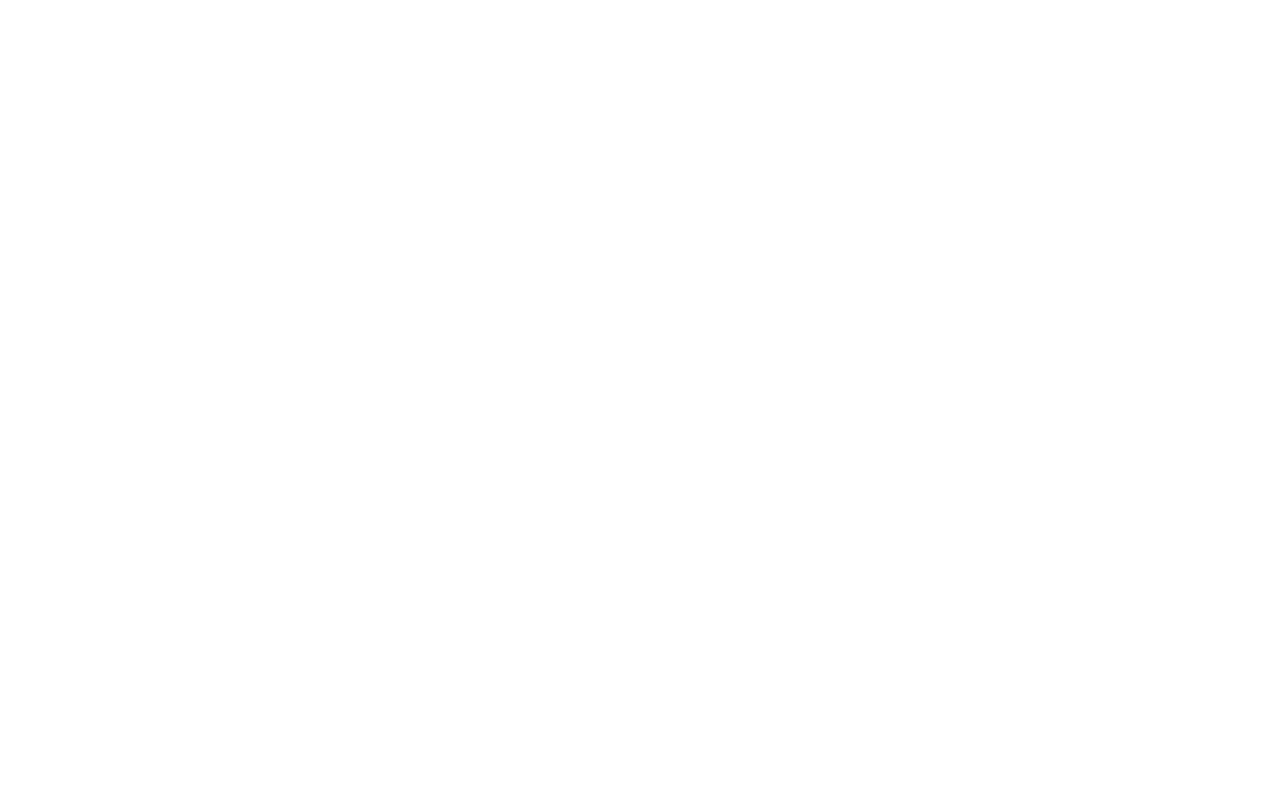
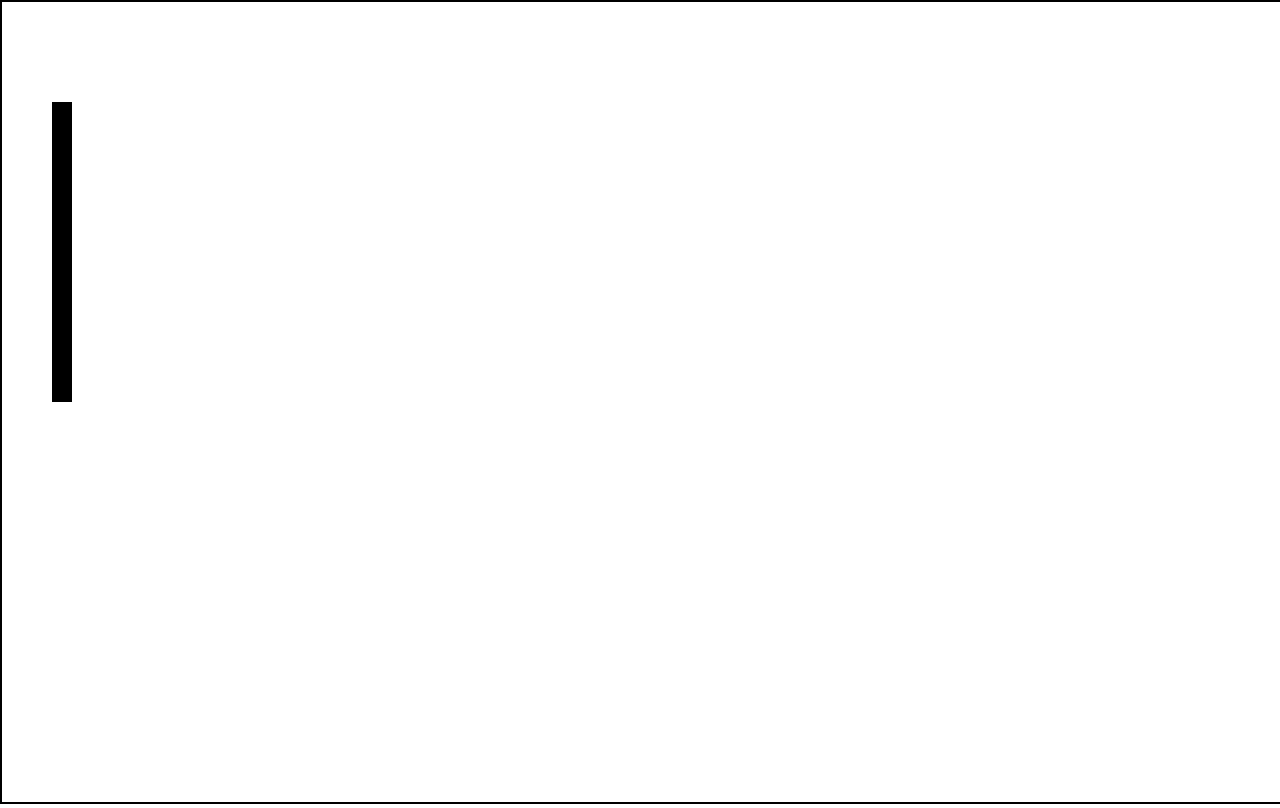
Before and after one commit to AdrianNiewiadomski/edytor-graficzny-z-Canvas, a plain HTML site: page index.html in a window 1280 px wide. Drawn offline with Linux system fonts and the light colour scheme.

Commit message:
function resizeCanvas has been added. Rectangle has been added to the canvas.

```diff
--- a/canvas.js
+++ b/canvas.js
@@ -0,0 +1,16 @@
+// jshint esversion:6
+
+function resizeCanvas(){
+    canvas.height = window.innerHeight;
+    canvas.width = window.innerWidth;
+}
+
+window.addEventListener('load', () => {
+    const canvas = document.querySelector('#canvas');
+    const ctx = canvas.getContext('2d');
+
+    resizeCanvas();
+    window.addEventListener('resize', resizeCanvas);
+
+    ctx.fillRect(50, 100, 20, 300);
+});
--- a/index.html
+++ b/index.html
@@ -8,7 +8,7 @@
     <title>Canvas</title>
 </head>
 <body>
-    <canvas></canvas>
+    <canvas id="canvas"></canvas>
     <script src="./canvas.js"></script>
 </body>
 </html>
```
